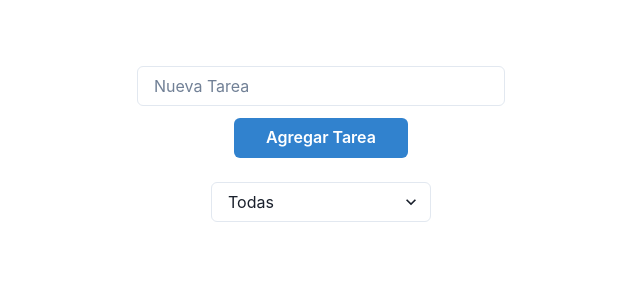
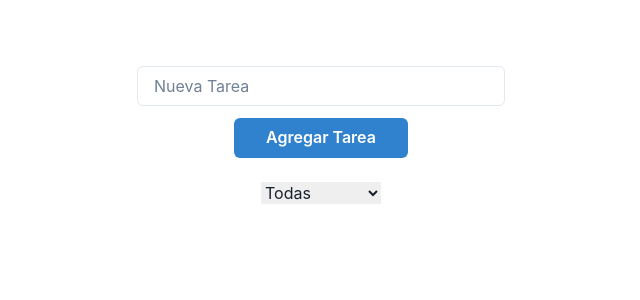
Before and after one commit to MaliSoi/ada-tp-modulo-4, a React (Vite) app: page / in a window 1280 px wide. Shown: the top 300 px of the page, without its empty margins (319-959 px from the left). Built offline with nearby package versions, Linux system fonts and the light colour scheme.

Commit message:
Revert "Se borró la carpeta utils porque al final no se va a usar"
This reverts commit af48a28c682255b46c54b5ed57b62bdb35ff1a20.

```diff
--- a/src/App.jsx
+++ b/src/App.jsx
@@ -1,6 +1,6 @@
 
 import { useEffect, useState } from "react";
-import { VStack, Box, Select} from "@chakra-ui/react";
+import { VStack, Box } from "@chakra-ui/react";
 import Form from "./components/Form";
 import TodoList from "./components/TodoList";
 
@@ -9,27 +9,18 @@ function App() {
   const [todos, setTodos] = useState([]);
 
   //Filter
-  const[filter, setFilter] = useState(() => {
-  // cargamos el filter desde localStorage si existe
-    const storedFilter = localStorage.getItem("filter");
-    return storedFilter ? storedFilter : "all";
-  });
+  const[filter, setFilter] = useState("all");
 
-//cargar desde localstorage al inicio
+  //cargar desde localstorage al inicio
   useEffect(() => {
     const stored = localStorage.getItem("todos");
     if (stored) setTodos(JSON.parse(stored));
   }, []);
 
-  // guardar todos en localStorage cada vez que cambien
+  //guardar cada vez que cambia el estado
   useEffect(() => {
     localStorage.setItem("todos", JSON.stringify(todos));
   },[todos]);
-
-  // guardar filter en localStorage cada vez que cambie
-  useEffect(() => {
-    localStorage.setItem("filter", filter);
-  }, [filter]);
 
   //agregar tarea
   const addTodo = (text) => {
@@ -38,33 +29,35 @@ function App() {
       text,
       completed:false,
     };
-    setTodos((prev) => [...prev, newTodo]);
+    setTodos([...todos, newTodo]);
   };
 
   //completar tarea
   const toggleComplete = (id) => {
-    setTodos ((prev) =>
-      prev.map((t) => (t.id === id ? {...t, completed: !t.completed } : t))
+    setTodos(
+      todos.map((t) =>
+      t.id === id ? {...t, completed: !t.completed } : t
+    )
   );
   };
 
   //eliminar tarea
+
   const deleteTodo = (id) => {
-    setTodos((prev) => prev.filter((t) => t.id !==id));
+    setTodos(todos.filter((t) => t.id !==id));
   };
 
   //editar tarea
-  const editTodo = (id, newText) => {
-    if(!newText || !newText.trim()) return;
-
-    setTodos((prev) =>
-      prev.map((t) =>
-      t.id === id ? {...t, text: newText.trim() } : t
+  const editTodo = (id) => {
+    const newText = prompt("Nuevo texto:");
+    if(!newText?.trim())return;
+    setTodos(
+      todos.map((t) =>
+      t.id === id ? {...t, text: newText } : t
     )
     );
   };
 
-  //aplicar filtro
   const filteredTodos = todos.filter((t) => {
     if(filter === "completed") return t.completed;
     if(filter === "pending")return !t.completed;
@@ -73,23 +66,18 @@ function App() {
 
   return (
     <Box maxW="400px" mx="auto" mt="50px" p={4}>
-      <VStack spacing={6} w="100%">
+      <VStack spacing={6}>
         <Form addTodo={addTodo}/>
 
-        {/* SELECT DEL FILTRO */}
-        <Select
-        value={filter}
-        onChange={(e) => setFilter (e.target.value)}
-        maxW="220px"
-        aria-label="Fitrar tareas"
-        >
+
+        <select value={filter} onChange={(e) => setFilter (e.target.value)}>
         <option value="all">Todas</option>
         <option value="completed">Completadas</option>
         <option value="pending">Pendientes</option>
-        </Select>
+        </select>
 
         <TodoList
-        todos={filteredTodos}
+        todos={todos}
         toggleComplete={toggleComplete}
         editTodo={editTodo}
         deleteTodo={deleteTodo}
```
Also changed, not shown: src/utils/storage.js (added).
